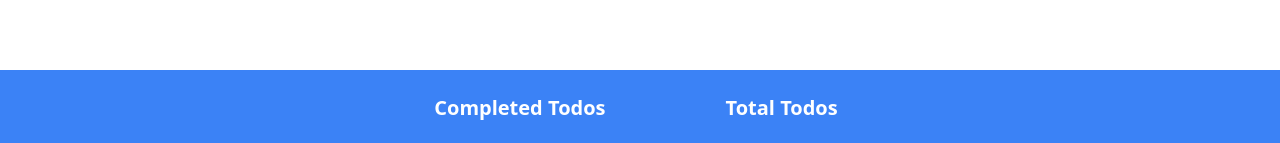
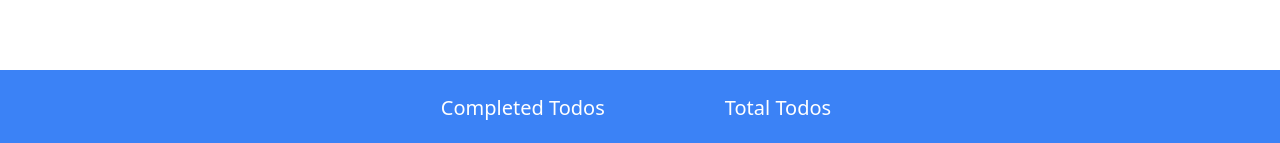
Before and after one commit to adonis47/crud-app, a React (Vite) app: page / in a window 1280 px wide. Shown: the part 654-797 px from the top of the page. Built offline with nearby package versions, Linux system fonts and the light colour scheme.

Commit message:
Header/Footer merge

```diff
--- a/src/App.jsx
+++ b/src/App.jsx
@@ -1,13 +1,11 @@
-import Header from "./component/Header";
-import Footer from "./components/Footer"
+import Header from "./components/Header";
+import Footer from "./components/Footer";
 function App() {
   return (
     <>
-    <Header/>
-      {" "}
-      <h1 className=" font-bold underline">
-        <Footer/>
-      </h1>
+      <Header />
+
+      <Footer />
     </>
   );
 }
--- a/src/component/Header.jsx
+++ b/src/components/Header.jsx
@@ -1,4 +1,3 @@
-import React from "react";
 function Header() {
     return (
       <>
```
